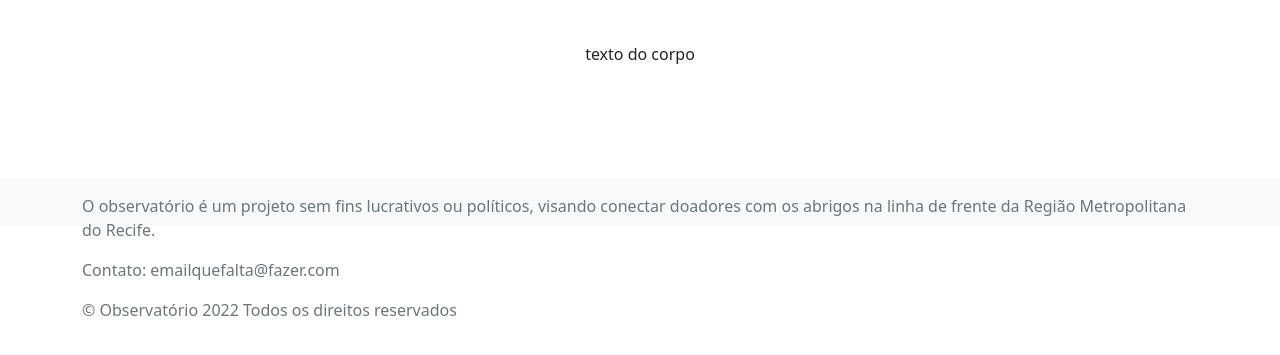
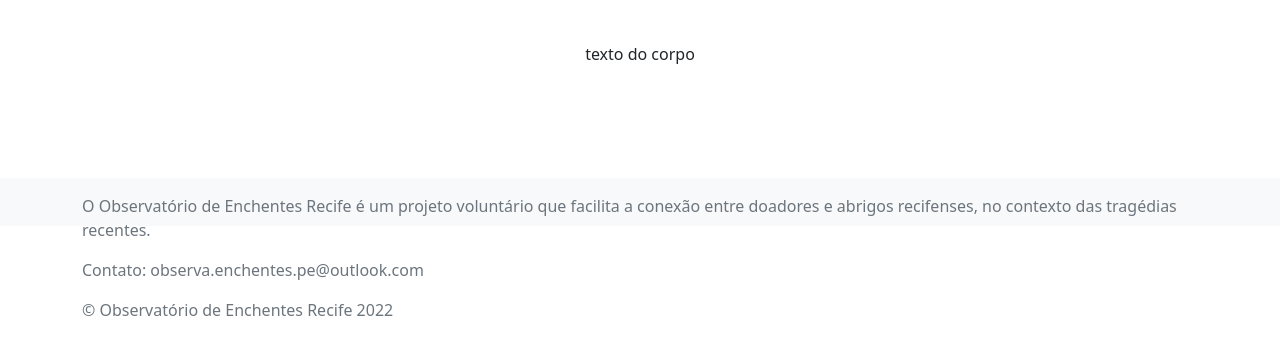
Before and after one commit to oriapierre/enchentes-pe, a Flask app: page /ajude in a window 1280 px wide. Shown: the part 176-531 px from the top of the page. Run offline with Flask 2, Linux system fonts and the light colour scheme; some libraries are stand-ins or nearby versions.

Commit message:
Update layout.html

```diff
--- a/templates/layout.html
+++ b/templates/layout.html
@@ -51,13 +51,12 @@
         <footer class="footer mt-auto py-3 bg-light" id = "footer1">
             <div class="container">
                 <span class="text-muted">
-                    O observatório é um projeto sem fins lucrativos ou políticos, visando conectar doadores com os abrigos
-                    na linha de frente da Região Metropolitana do Recife.
+                    O Observatório de Enchentes Recife é um projeto voluntário que facilita a conexão entre doadores e abrigos recifenses, no contexto das tragédias recentes.
                 </span>
                 <p></p>
-              <span class="text-muted">Contato: emailquefalta@fazer.com </span>
+              <span class="text-muted">Contato: observa.enchentes.pe@outlook.com </span>
               <p></p>
-              <span class="text-muted">&copy; Observatório 2022 Todos os direitos reservados</span>
+              <span class="text-muted">&copy; Observatório de Enchentes Recife 2022</span>
             </div>
         </footer>
 
```
